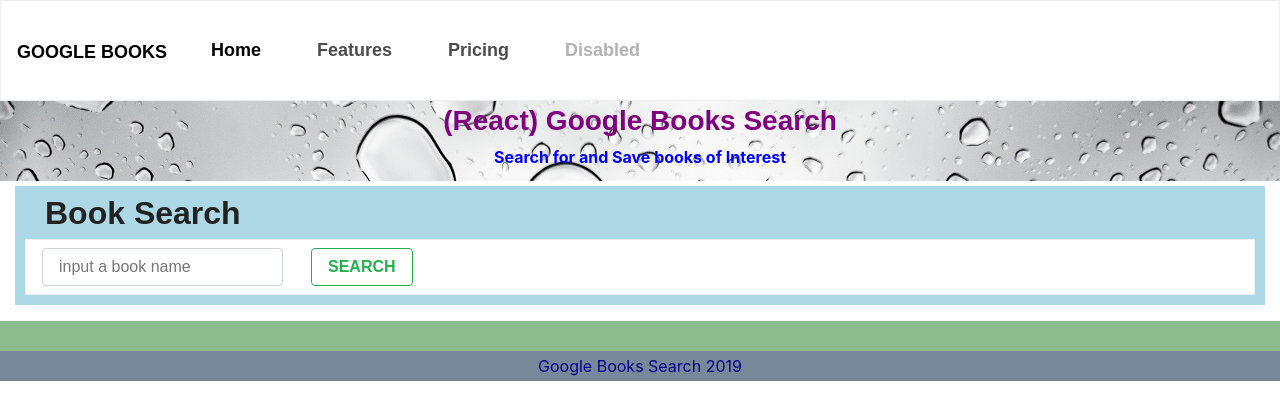
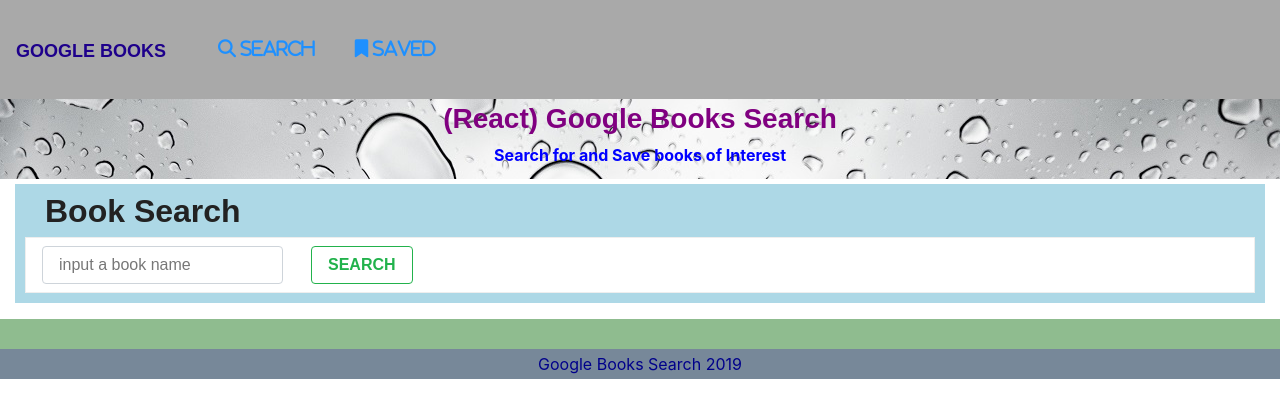
Before and after one commit to helenhao888/google-book-search, a React (Create React App) app in the folder client/: page / in a window 1280 px wide. Shown: the top 420 px of the page. Built offline with nearby package versions, Linux system fonts and the light colour scheme; a web font is replaced by a local one.

Commit message:
change nav

```diff
--- a/client/src/components/Navbar/index.js
+++ b/client/src/components/Navbar/index.js
@@ -9,51 +9,27 @@ function Navbar() {
   return (
 
 
+      <nav class="navbar navbar-expand-lg  sticky-top">
 
-    //   <nav class="navbar navbar-expand-lg  sticky-top">
+          <Link className="navbar-brand" to="/">
+              Google Books
+          </Link>
 
-    //       <Link className="navbar-brand" to="/">
-    //           Google Books
-    //       </Link>
 
-    //       <button class="navbar-toggler" type="button" data-toggle="collapse" data-target="#navbarNavAltMarkup" aria-controls="navbarNavAltMarkup" aria-expanded="false" aria-label="Toggle navigation">
-    //           <span class="navbar-toggler-icon"></span>
-    //       </button>
-    //       <div class="collapse navbar-collapse" id="navbarNavAltMarkup">
-    //           <div class="navbar-nav">
-    //               <Link className="nav-item" to="/search">
-    //                   <i className="fa fa-search" aria-hidden="true">  Search</i>
-    //               </Link>
+          <div class="navbar" >
+              <div class="navbar-nav">
+                  <Link className="nav-item" to="/search">
+                      <i className="fa fa-search" aria-hidden="true">  Search</i>
+                  </Link>
 
-    //               <Link className="nav-item" to="/save">
-    //                   <i className="fa fa-bookmark" aria-hidden="true">  Saved</i>
-    //               </Link>
+                  <Link className="nav-item" to="/save">
+                      <i className="fa fa-bookmark" aria-hidden="true">  Saved</i>
+                  </Link>
 
-    //           </div>
-    //       </div>
-    //   </nav>
-<section role="navigation">
-<nav class="navbar navbar-expand-lg  navbar-inverse bg-inverse navbar-light bg-light">
-{/* <a class="navbar-brand" href="#">Navbar</a> */}
- <Link className="navbar-brand" to="/">
-               Google Books
-           </Link>
-<button class="navbar-toggler" type="button" data-toggle="collapse" data-target="#navbarNavAltMarkup" aria-controls="navbarNavAltMarkup" aria-expanded="false" aria-label="Toggle navigation">
-  <span class="navbar-toggler-icon"></span>
-</button>
-<div class="collapse navbar-collapse" id="navbarNavAltMarkup">
-  <div class="navbar-nav">
-  {/* <Link className="nav-item" to="/search">
-                       <i className="fa fa-search" aria-hidden="true">  Search</i>
-                  </Link> */}
-    <a class="nav-item nav-link active" href="#">Home <span class="sr-only">(current)</span></a>
-    <a class="nav-item nav-link" href="#">Features</a>
-    <a class="nav-item nav-link" href="#">Pricing</a>
-    <a class="nav-item nav-link disabled" href="#" tabindex="-1" aria-disabled="true">Disabled</a>
-  </div>
-</div>
-</nav>
-</section>
+              </div>
+          </div>
+      </nav>
+
   );
 }
 
```
